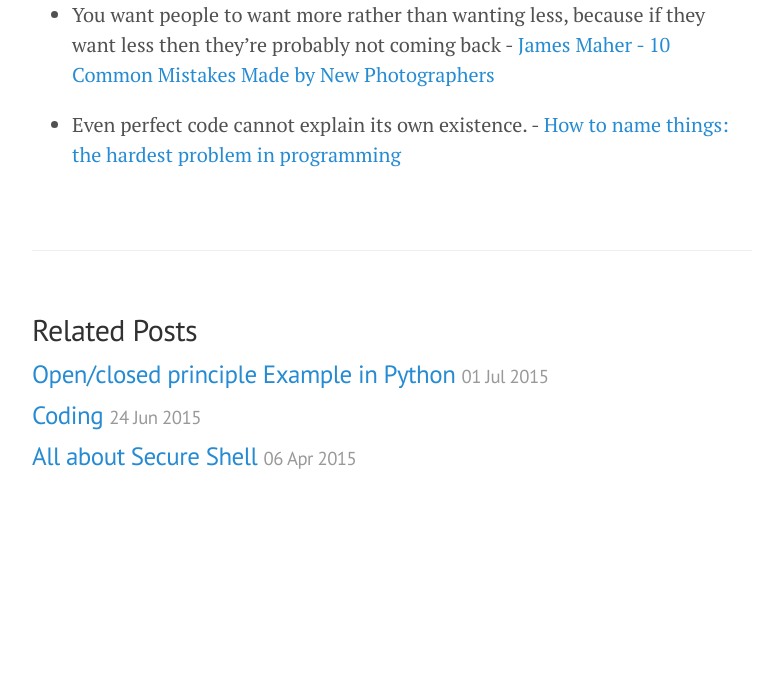
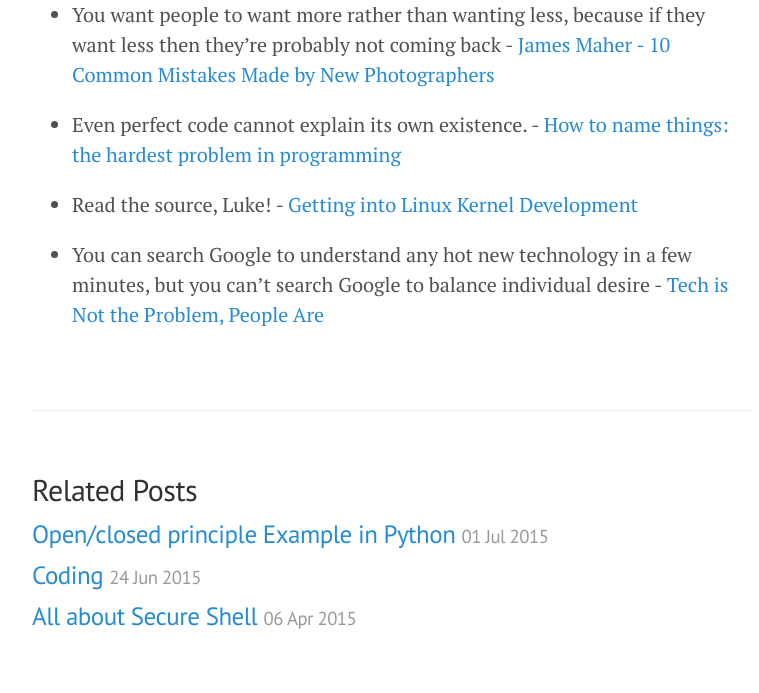
Before and after one commit to ibotdotout/ibotdotout.github.io, a Jekyll site: the page built from _posts/2014-11-26-dev-quotes.md, in a window 1280 px wide. Shown: the part 682-1375 px from the top of the page, without its empty margins (248-1007 px from the left). Built offline with Jekyll 4.4.1, drawn with Linux system fonts in a browser that asks for light colours; Markdown is read by kramdown in place of the engine named in the settings; before the commit the page ends 1215 px from its top, so only the background shows below that.

Commit message:
update dev quotes

```diff
--- a/_posts/2014-11-26-dev-quotes.md
+++ b/_posts/2014-11-26-dev-quotes.md
@@ -19,3 +19,9 @@ want less then they’re probably not coming back - [James Maher - 10 Common Mis
 * Even perfect code cannot explain its own existence. - [How to name
 things: the hardest problem in
 programming](http://www.slideshare.net/pirhilton/how-to-name-things-the-hardest-problem-in-programming)
+
+* Read the source, Luke! - [Getting into Linux Kernel Development](https://www.cyphar.com/blog/post/getting-into-linux-kernel-development)
+
+* You can search Google to understand any hot new technology in a few
+minutes, but you can't search Google to balance individual desire -
+[Tech is Not the Problem, People Are](http://www.thoughtworks.com/insights/blog/tech-not-problem-people-are)
```
